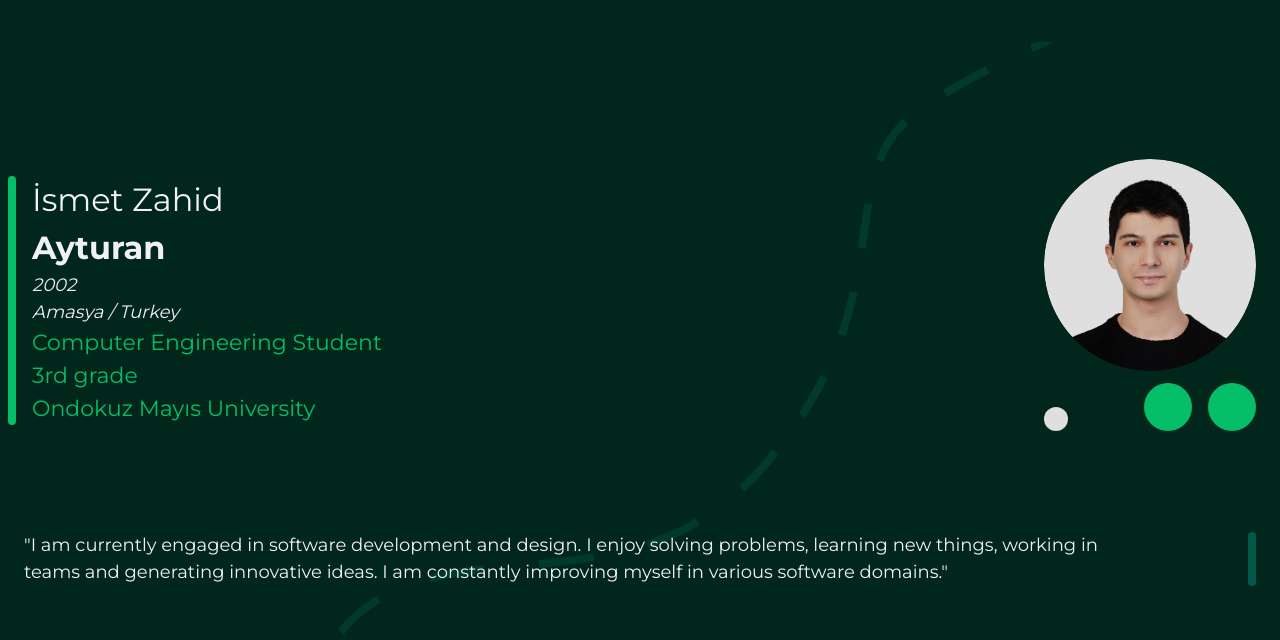
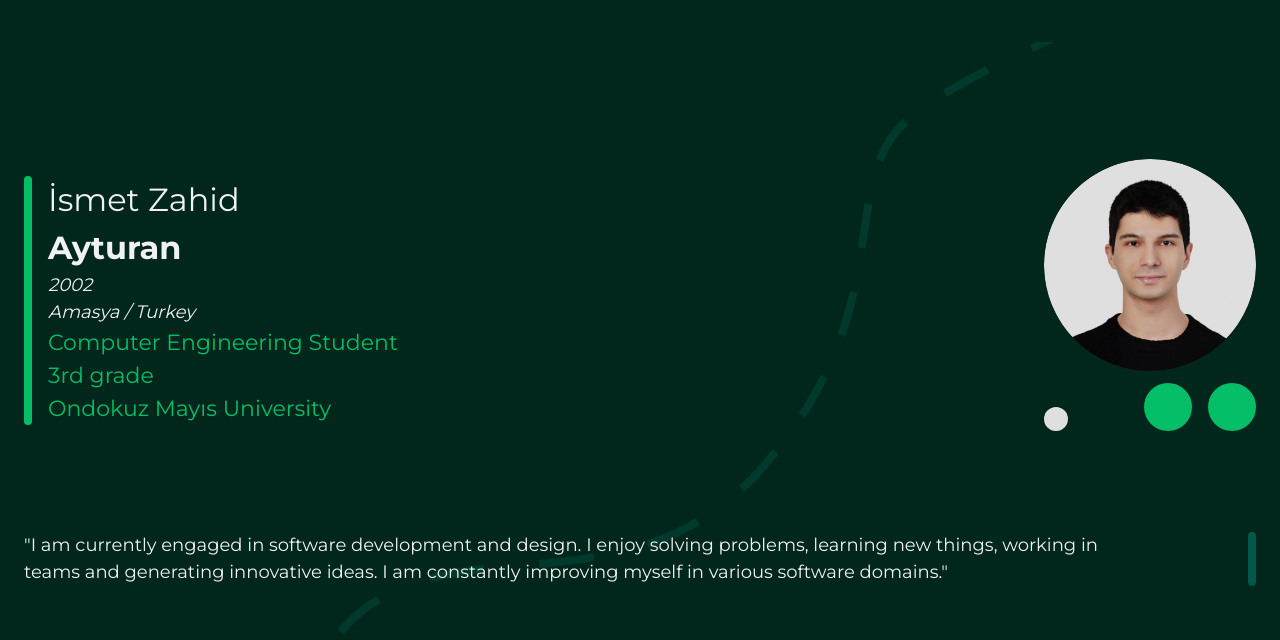
Before and after one commit to zahidayturan/zahidayturan.github.io, a plain HTML site: page index.html in a window 1280 px wide. Shown: the part 617-1257 px from the top of the page. Drawn offline with nearby package versions, Linux system fonts and the light colour scheme.

Commit message:
fixed row

```diff
--- a/index.html
+++ b/index.html
@@ -88,8 +88,9 @@
 </section>
 
 <section id="about-me">
+
     <div class="container-fluid">
-        <div class="custom-row wrap-row">
+        <div class="row wrap-row">
             <div class="col-6 align-self-center wrap-col">
                 <div class="custom-row">
                     <div class="custom-line-about"></div>
@@ -116,7 +117,6 @@
             </div>
         </div>
     </div>
-
 
     <div class="container-fluid">
         <div class="row justify-content-between">
```
